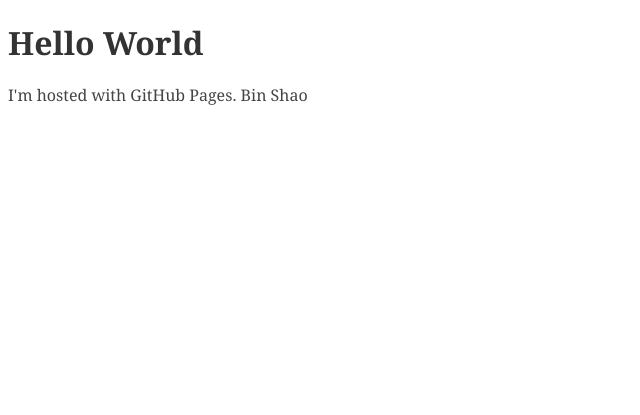
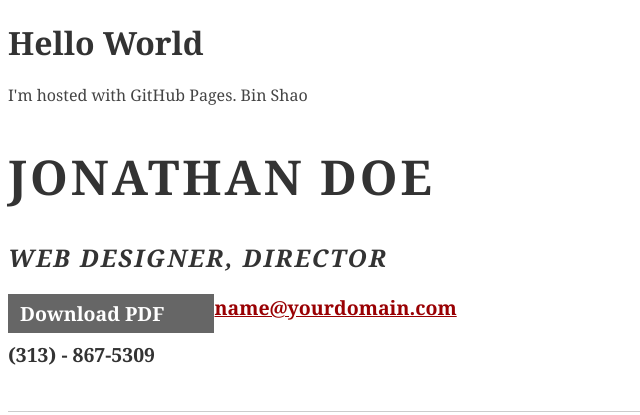
Before and after one commit to lingxusb/lingxusb.github.io, a plain HTML site: page index.html in a window 1280 px wide. Shown: the whole page, without its empty margins (0-640 px from the left). Drawn offline with Linux system fonts and the light colour scheme; a small style sheet from the web is missing.

Commit message:
Update index.html

```diff
--- a/index.html
+++ b/index.html
@@ -12,8 +12,26 @@
 	<link rel="stylesheet" type="text/css" href="resume.css" media="all" />
 
 </head>
+
 <body>
 <h1>Hello World</h1>
 <p>I'm hosted with GitHub Pages. Bin Shao</p>
+
+<div id="hd">
+			<div class="yui-gc">
+				<div class="yui-u first">
+					<h1>Jonathan Doe</h1>
+					<h2>Web Designer, Director</h2>
+				</div>
+
+				<div class="yui-u">
+					<div class="contact-info">
+						<h3><a id="pdf" href="#">Download PDF</a></h3>
+						<h3><a href="mailto:name@yourdomain.com">name@yourdomain.com</a></h3>
+						<h3>(313) - 867-5309</h3>
+					</div><!--// .contact-info -->
+				</div>
+			</div><!--// .yui-gc -->
+		</div><!--// hd -->
 </body>
 </html>
```
